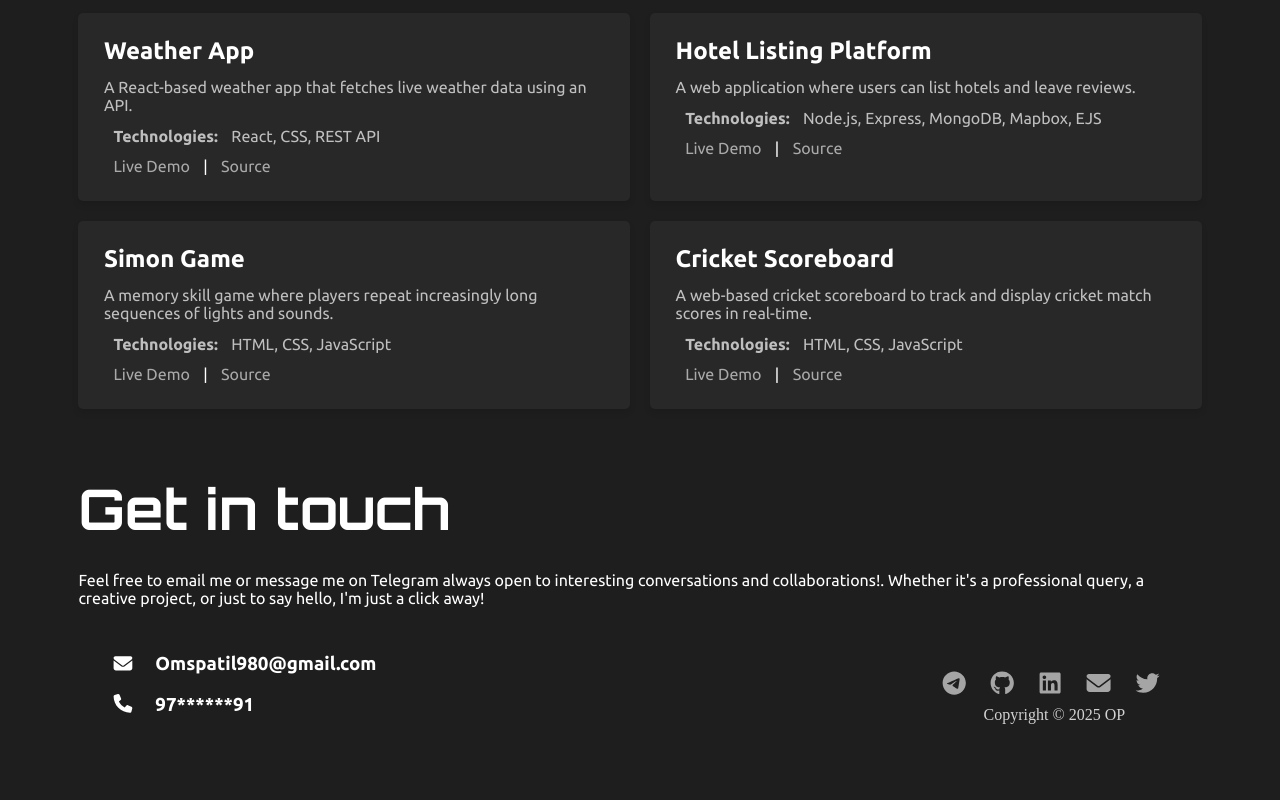
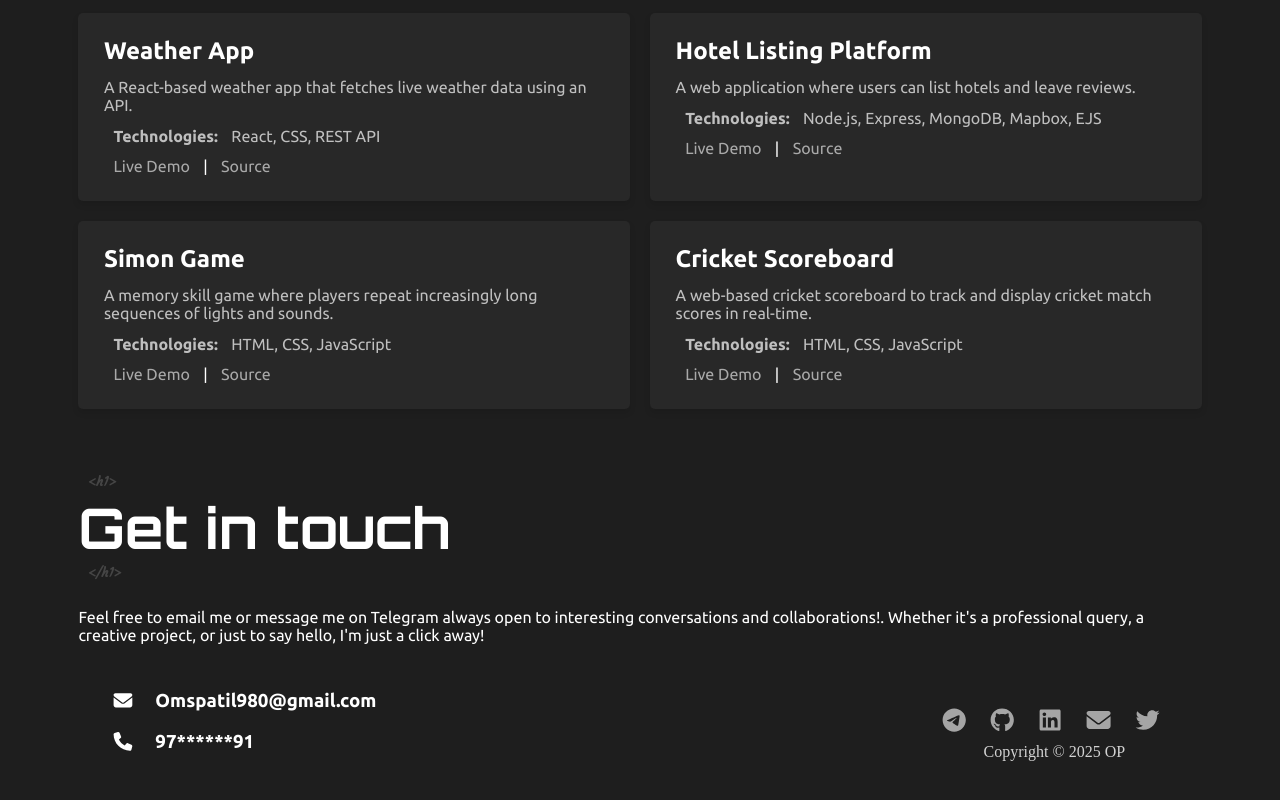
Before and after one commit to om151/Ompatil.dev, a React (Vite) app: page / in a window 1280 px wide. Shown: the part 1382-2182 px from the top of the page. Before the commit the page ends 2156 px from the top, so only its background shows below. Built offline with nearby package versions, Linux system fonts and the light colour scheme; a web font is replaced by a local one.

Commit message:
add h1 in contact

```diff
--- a/src/components/contact.jsx
+++ b/src/components/contact.jsx
@@ -8,7 +8,7 @@ import { faEnvelope, faPhone } from "@fortawesome/free-solid-svg-icons";
 export default function Contact(){
     return(
         <div style={{color:"white"}} id="contact">
-            <h1 className="get-in-touch">Get in touch</h1>
+            <h1 className="get-in-touch"> <p className="html">&lt;h1&gt;</p>Get in touch<p className="html">&lt;/h1&gt;</p></h1>
             <div className="contact-txt">
             Feel free to email me or message me on Telegram always open to interesting conversations and collaborations!. Whether it's a professional query, a creative project, or just to say hello, I'm just a click away!
             </div>
```
